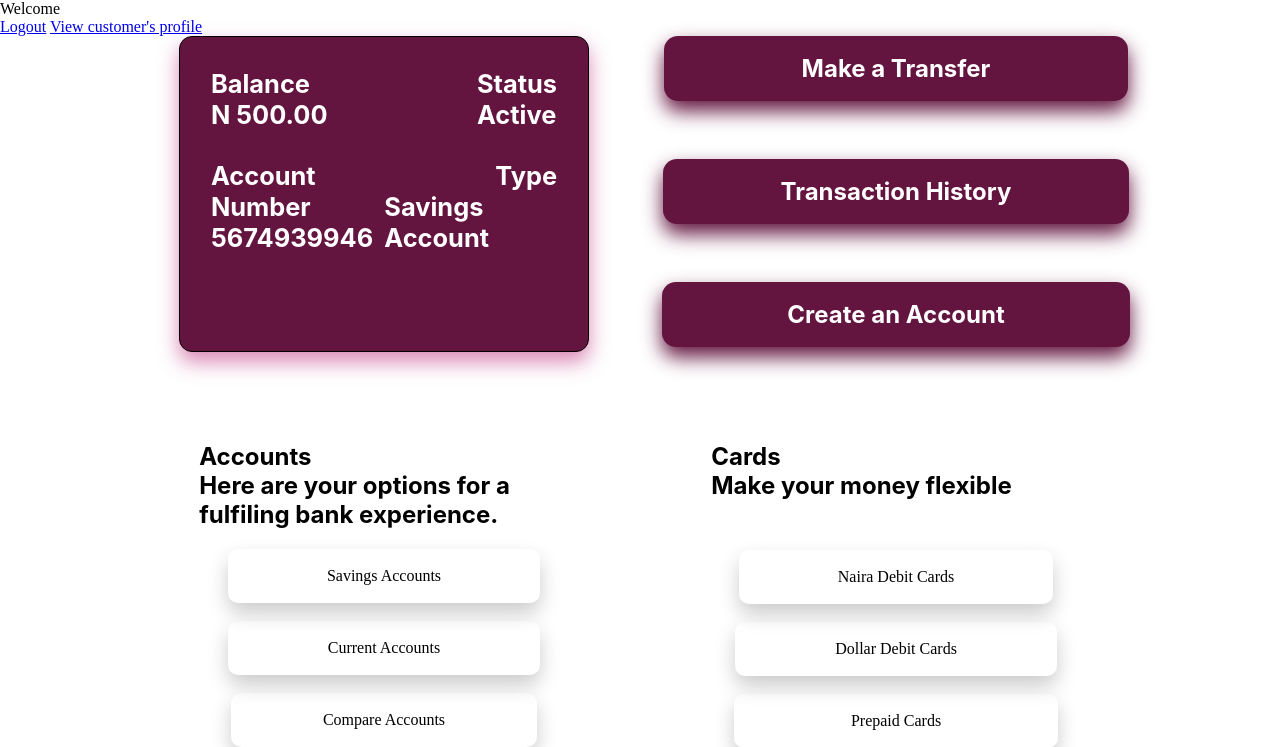
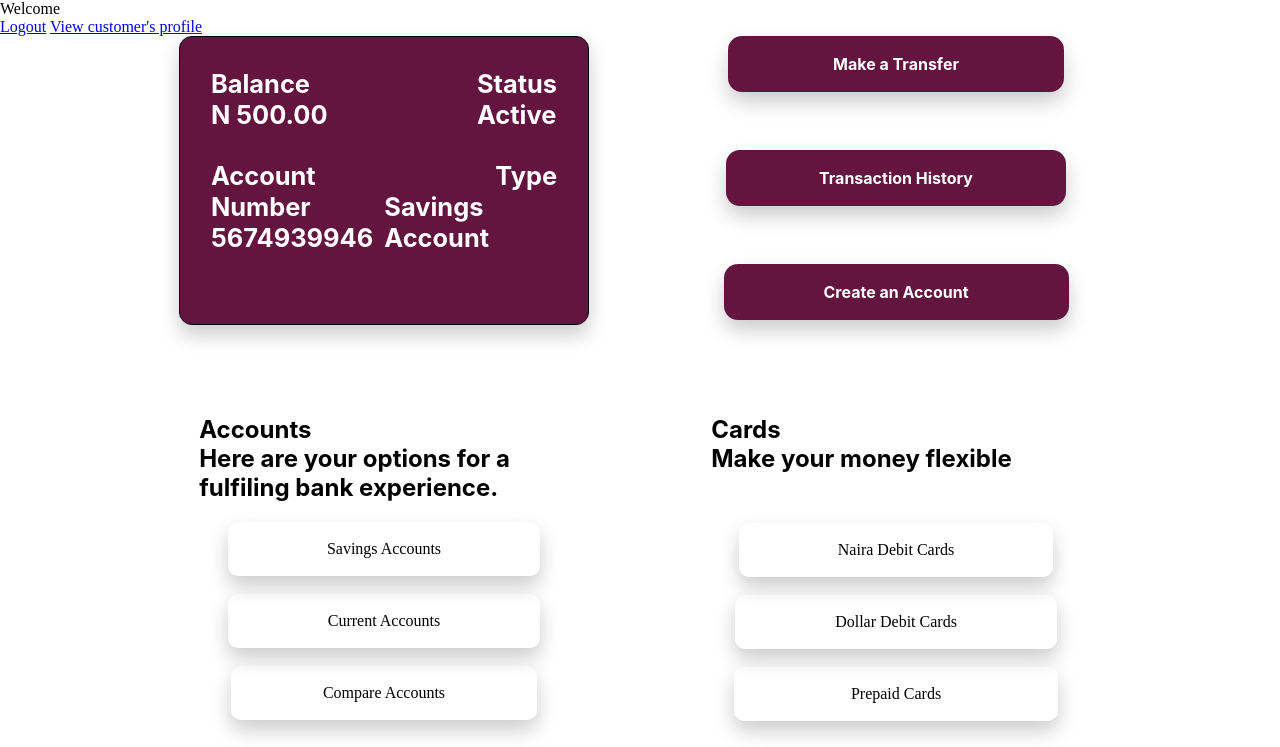
Before and after one commit to Cheerio-ban/Speedy, a Flask app: template app/templates/user_home.html in a window 1280 px wide. Shown: the top 747 px of the page. Run offline with Flask 3, Linux system fonts and the light colour scheme; the template is opened without the code that fills it, so the values that code supplies are empty.

Commit message:
Button sizes

```diff
--- a/app/forms.py
+++ b/app/forms.py
@@ -92,3 +92,8 @@ class FillAddress(FlaskForm):
     postal_code = StringField('Postal Code', validators=[Regexp(regex=r'\d*', message='Values must be digits')])
     address_line_2 = StringField('Address Line 2')
     submit = SubmitField('Add address')
+
+
+class Transfer(FlaskForm):
+    """Form to carry out transfers"""
+    pass
--- a/app/static/styles/user_home.css
+++ b/app/static/styles/user_home.css
@@ -22,7 +22,7 @@
   border-radius: 13px;
   border: 1px solid #000;
   background: #63153F;
-  box-shadow: 0px 10px 20px 0px rgba(182, 20, 107, 0.50);
+  box-shadow: 0px 10px 20px 0px #ccc;
  }
 
  .bal-box p {
@@ -61,11 +61,11 @@
   color: #fff;
   text-decoration: none;
   font-family: Inter;
-  font-size: 24px;
+  font-size: 16px;
   font-weight: 700;
   border-radius: 14px;
   background: #63153F;
-  box-shadow: 0px 10px 20px 0px #63153F;
+  box-shadow: 0px 10px 20px 0px #ccc;
   transition: background-color 0.3s, transform 0.3s;
 }
 
@@ -76,17 +76,17 @@
 }
 
 .act-btn .transf {
-  padding: 18px 138px;
+  padding: 18px 105px;
   margin-bottom: 40px;
 }
 
  .act-btn .transac {
-  padding: 18px 118px;
+  padding: 18px 93px;
   margin-bottom: 40px;
  }
 
  .act-btn .creat {
-  padding: 18px 125px;
+  padding: 18px 100px;
   margin-bottom: -13px;
  }
 
```
